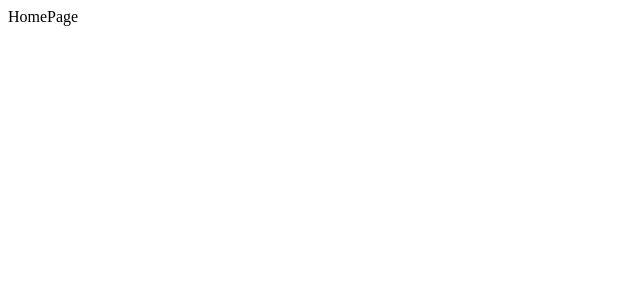
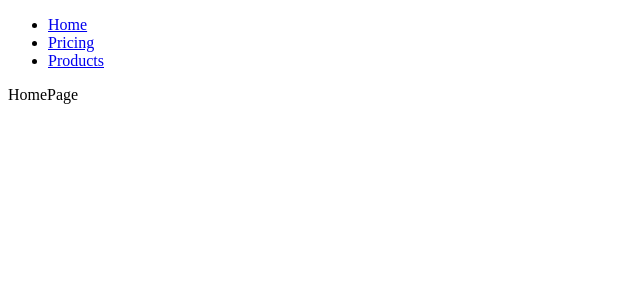
Before and after one commit to SivaSurender/VibeTrack, a React (Vite) app: page / in a window 1280 px wide. Shown: the top 300 px of the page, without its empty margins (0-640 px from the left). Built offline with nearby package versions, Linux system fonts and the light colour scheme.

Commit message:
router setup

```diff
--- /dev/null
+++ b/src/components/NavBar.jsx
@@ -0,0 +1,22 @@
+import React from "react";
+import { NavLink } from "react-router-dom";
+
+function NavBar() {
+  return (
+    <nav>
+      <ul>
+        <li>
+          <NavLink to="/">Home</NavLink>
+        </li>
+        <li>
+          <NavLink to="/pricing">Pricing</NavLink>
+        </li>
+        <li>
+          <NavLink to="/products">Products</NavLink>
+        </li>
+      </ul>
+    </nav>
+  );
+}
+
+export default NavBar;
--- a/src/pages/HomePage.jsx
+++ b/src/pages/HomePage.jsx
@@ -1,7 +1,13 @@
 import React from "react";
+import NavBar from "../components/NavBar";
 
 function HomePage() {
-  return <div>HomePage</div>;
+  return (
+    <div>
+      <NavBar />
+      HomePage
+    </div>
+  );
 }
 
 export default HomePage;
--- a/src/pages/Pricing.jsx
+++ b/src/pages/Pricing.jsx
@@ -1,7 +1,13 @@
 import React from "react";
+import NavBar from "../components/NavBar";
 
 function Pricing() {
-  return <div>Pricing</div>;
+  return (
+    <div>
+      <NavBar />
+      Pricing
+    </div>
+  );
 }
 
 export default Pricing;
--- a/src/pages/Products.jsx
+++ b/src/pages/Products.jsx
@@ -1,5 +1,11 @@
 import React from "react";
+import NavBar from "../components/NavBar";
 
 export default function Products() {
-  return <div>Products</div>;
+  return (
+    <div>
+      <NavBar />
+      Products
+    </div>
+  );
 }
```
